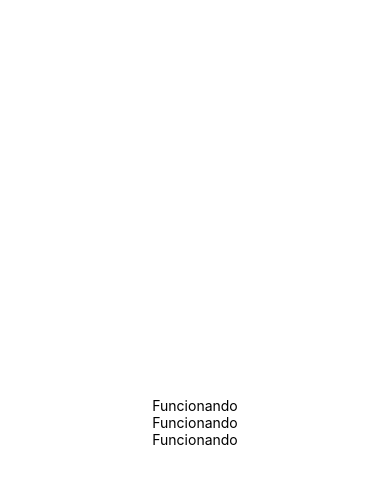
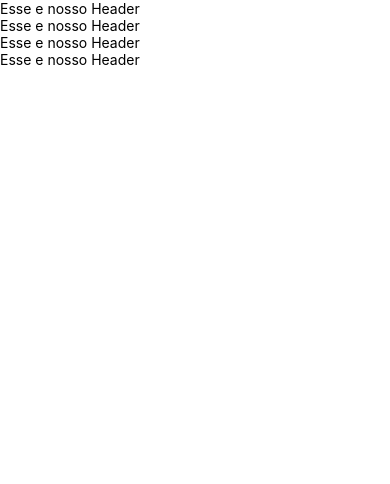
Before and after one commit to tghstronda/ListaPessoas, a React Native app: screen / in a window 390 px wide. Shown: the top 484 px of the page. Built offline with nearby package versions, Linux system fonts and the light colour scheme.

Commit message:
commit do Header.js da aplicação

```diff
--- a/App.js
+++ b/App.js
@@ -1,21 +1,23 @@
 import React from 'react';
-import { StyleSheet, Text, View, ViewPropTypes, ViewBase } from 'react-native';
-import { render } from 'react-dom';
+import { StyleSheet, Text, View} from 'react-native';
 
-export default class App extends React.Component{
+import Header from './src/components/Header';
 
-render(){
-  return (
-    <View style={styles.container}>
-      <Text>Funcionando</Text>
-      <Text>Funcionando</Text>
-      <Text>Funcionando</Text>
-    </View>
-  );
- }
+export default class App extends React.Component {
+
+  render(){
+    return (
+      <View>
+        <Header />
+        <Header />
+        <Header />
+        <Header />
+      </View>
+    );
+  }
 }
 
-const styles = StyleSheet.create({
+/*const styles = StyleSheet.create({
   container: {
     flex: 1,
     backgroundColor: '#fff',
@@ -23,3 +25,4 @@ const styles = StyleSheet.create({
     justifyContent: 'center',
   },
 });
+*/
--- /dev/null
+++ b/src/components/Header.js
@@ -0,0 +1,11 @@
+import React from 'react';
+import { View, Text } from 'react-native';
+
+const Header = (props) => (
+
+        <View>
+            <Text>Esse e nosso Header</Text>
+        </View>
+);
+
+export default Header;
```
